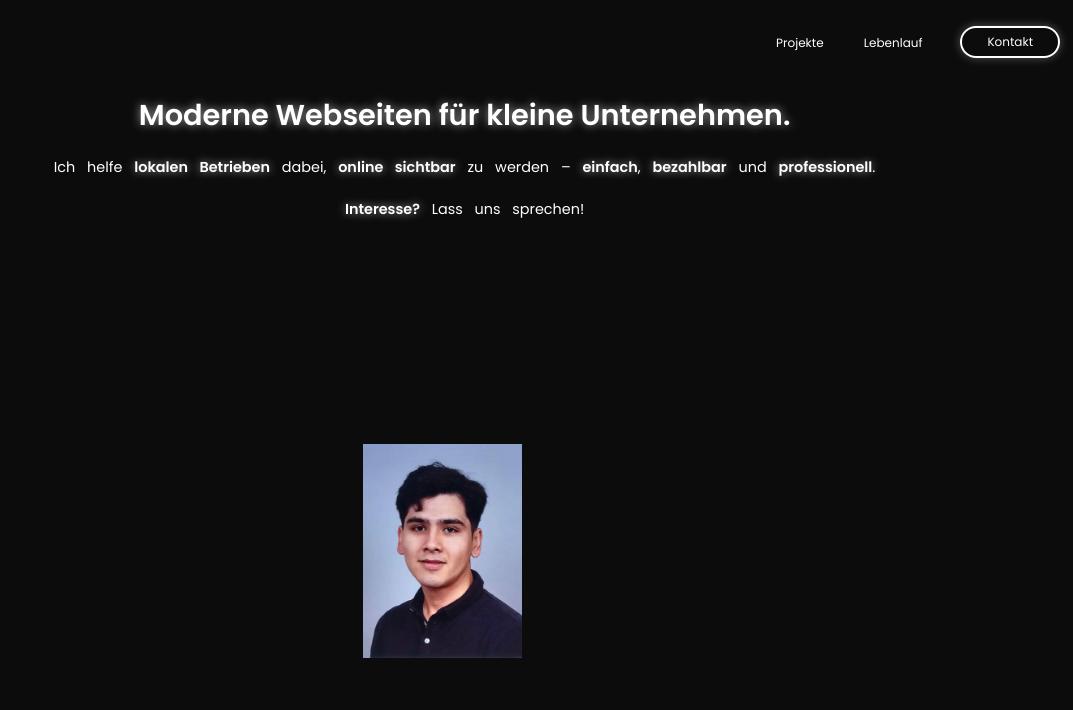
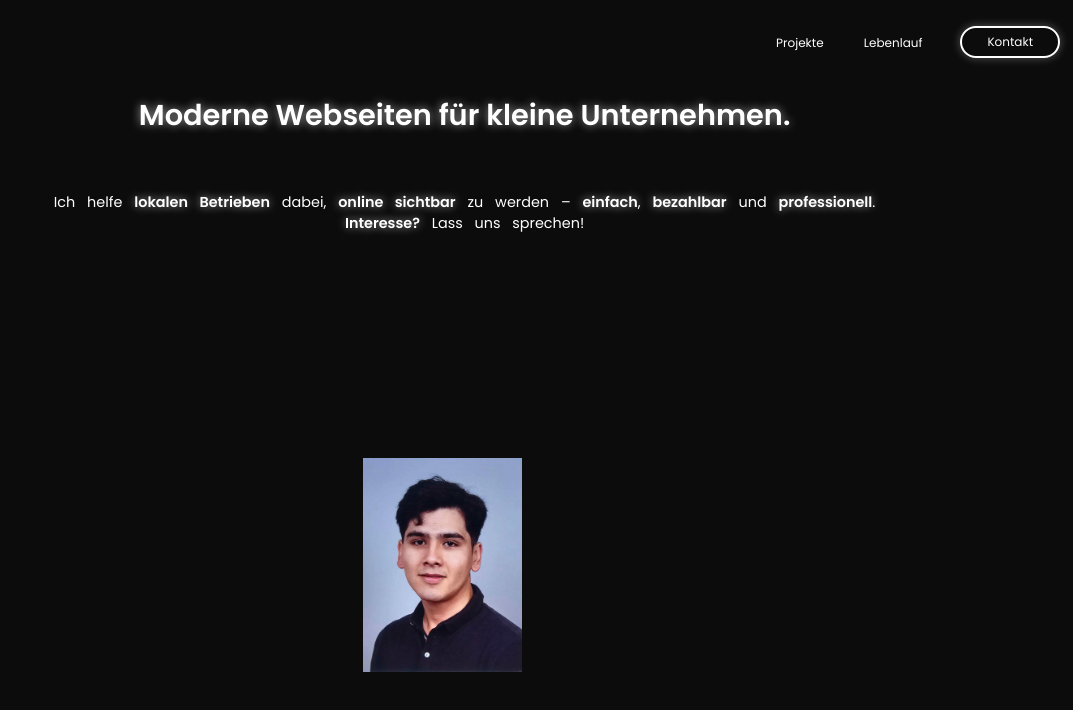
Before and after one commit to Mehranhabibi/mehran-web, a plain HTML site: page index.html in a window 1280 px wide. Shown: the whole page, without its empty margins (207-1280 px from the left). Drawn offline with Linux system fonts and the light colour scheme; a script that the page names is missing.

Commit message:
Update index.html

```diff
--- a/index.html
+++ b/index.html
@@ -25,9 +25,9 @@
 
     <div class="hero">
         <div class="hero-text">
-            <h1>Moderne Webseiten für kleine Unternehmen.</h1>
+            <h1>Moderne Webseiten für kleine Unternehmen.</h1><br>
             <p> Ich helfe <strong>lokalen Betrieben</strong> dabei, <strong>online sichtbar</strong> zu werden – <strong>einfach</strong>, <strong>bezahlbar</strong> und
-                <strong>professionell</strong>.  <br><br> <strong>Interesse?</strong> Lass uns sprechen! </p>
+                <strong>professionell</strong>.  <br> <strong>Interesse?</strong> Lass uns sprechen! </p>
         </div>
         <img src="bewerbung.jpg" alt="mehran" class="hero-img">
     </div>
```
